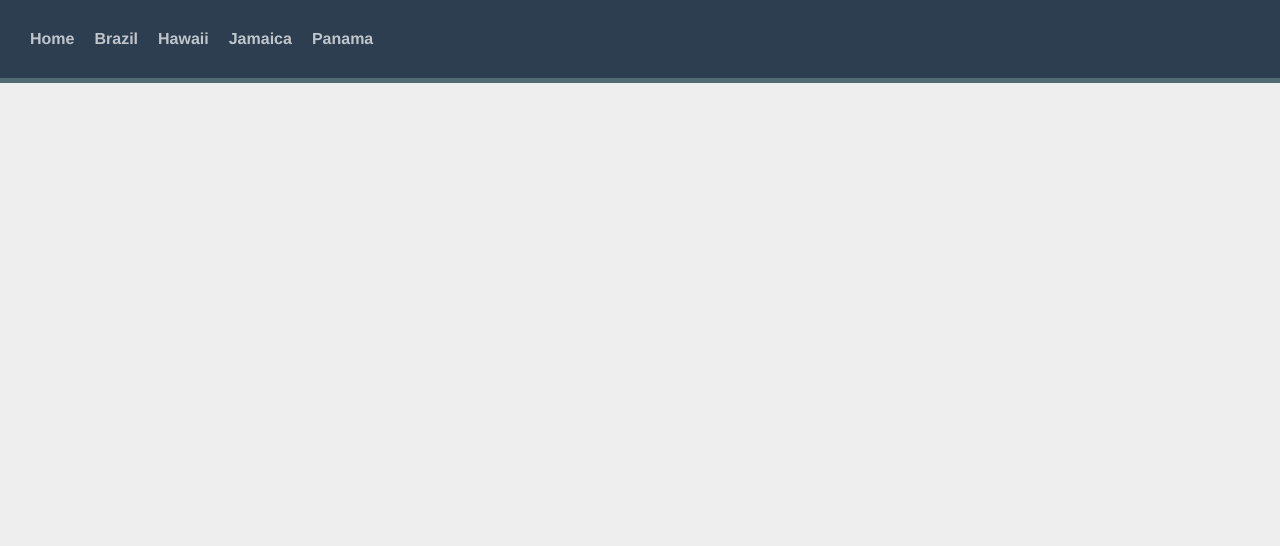
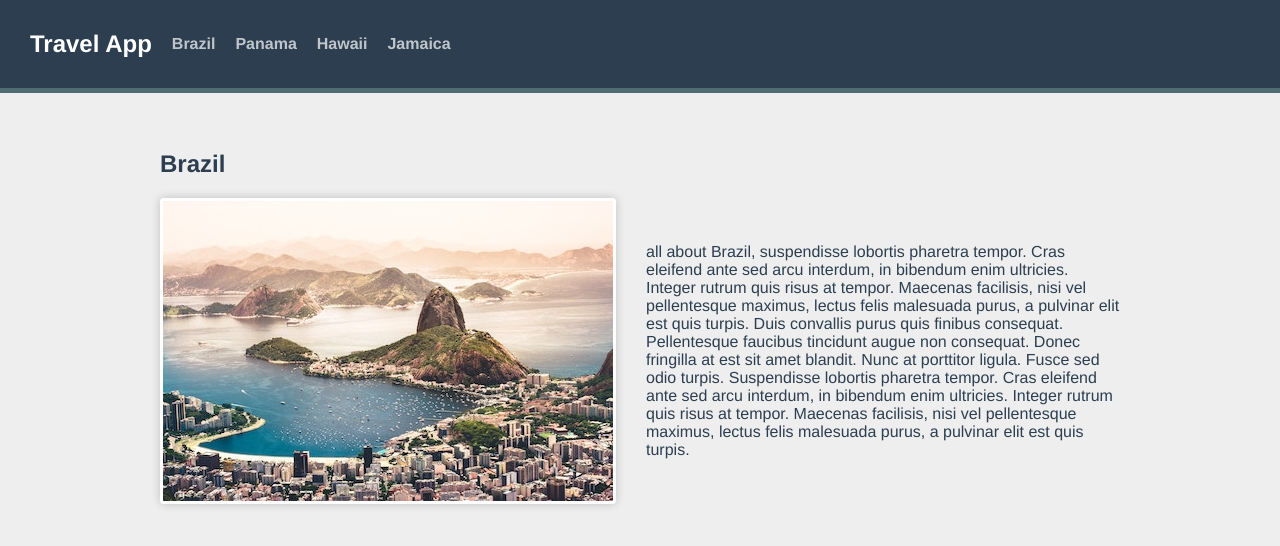
Before and after one commit to bevuxyna/vue-school-travel-app, a Vue app: page /destination/1/1 in a window 1280 px wide. Shown: the top 546 px of the page. Built offline with nearby package versions, Linux system fonts and the light colour scheme.

Commit message:
clean up

```diff
--- a/src/components/Navigation.vue
+++ b/src/components/Navigation.vue
@@ -1,12 +1,20 @@
 <script setup>
+import { ref } from "vue";
+import sourceData from "@/data.json";
+
+const destinations = ref(sourceData.destinations);
 </script>
 
 <template>
   <div id="nav">
-    <router-link to="/">Home</router-link>
-    <router-link to="/brazil">Brazil</router-link>
-    <router-link to="/hawaii">Hawaii</router-link>
-    <router-link to="/jamaica">Jamaica</router-link>
-    <router-link to="/panama">Panama</router-link>
+    <router-link id="logo" to="/">Travel App</router-link>
+
+    <router-link
+      v-for="destination in destinations"
+      :key="destination.id"
+      :to="{ name: 'destination', params: { id: destination.id, slug: destination.slug } }"
+    >
+      {{ destination.name }}
+    </router-link>
   </div>
 </template>
--- a/src/router/index.js
+++ b/src/router/index.js
@@ -8,32 +8,7 @@ const routes = [
     component: Home
   },
   {
-    path: '/about',
-    name: 'about',
-    component: () => import('@/views/About.vue')
-  },
-  {
-    path: '/brazil',
-    name: 'brazil',
-    component: () => import('@/views/Brazil.vue')
-  },
-  {
-    path: '/hawaii',
-    name: 'hawaii',
-    component: () => import('@/views/Hawaii.vue')
-  },
-  {
-    path: '/jamaica',
-    name: 'jamaica',
-    component: () => import('@/views/Jamaica.vue')
-  },
-  {
-    path: '/panama',
-    name: 'panama',
-    component: () => import('@/views/Panama.vue')
-  },
-  {
-    path: '/destination/:id',
+    path: '/destination/:id/:slug',
     name: 'destination',
     component: () => import('@/views/Destination.vue')
   }
--- a/src/views/About.vue
+++ /dev/null
@@ -1,8 +0,0 @@
-<script setup>
-</script>
-
-<template>
-  <div class="about">
-    <h1>About</h1>
-  </div>
-</template>
--- a/src/views/Brazil.vue
+++ /dev/null
@@ -1,8 +0,0 @@
-<script setup>
-</script>
-
-<template>
-  <div class="brazil">
-    <h1>Brazil</h1>
-  </div>
-</template>
--- a/src/views/Hawaii.vue
+++ /dev/null
@@ -1,8 +0,0 @@
-<script setup>
-</script>
-
-<template>
-  <div class="hawaii">
-    <h1>Hawaii</h1>
-  </div>
-</template>
--- a/src/views/Home.vue
+++ b/src/views/Home.vue
@@ -12,7 +12,7 @@ const destinations = ref(sourceData.destinations);
       <router-link
         v-for="destination in destinations"
         :key="destination.id"
-        :to="{ name: 'destination', params: { id: destination.id} }"
+        :to="{ name: 'destination', params: { id: destination.id, slug: destination.slug } }"
       >
         <h2>{{ destination.name }}</h2>
         <img :src="`/images/${destination.image}`" :alt="destination.name" />
--- a/src/views/Jamaica.vue
+++ /dev/null
@@ -1,8 +0,0 @@
-<script setup>
-</script>
-
-<template>
-  <div class="jamaica">
-    <h1>Jamaica</h1>
-  </div>
-</template>
--- a/src/views/Panama.vue
+++ /dev/null
@@ -1,8 +0,0 @@
-<script setup>
-</script>
-
-<template>
-  <div class="panama">
-    <h1>Panama</h1>
-  </div>
-</template>
```
